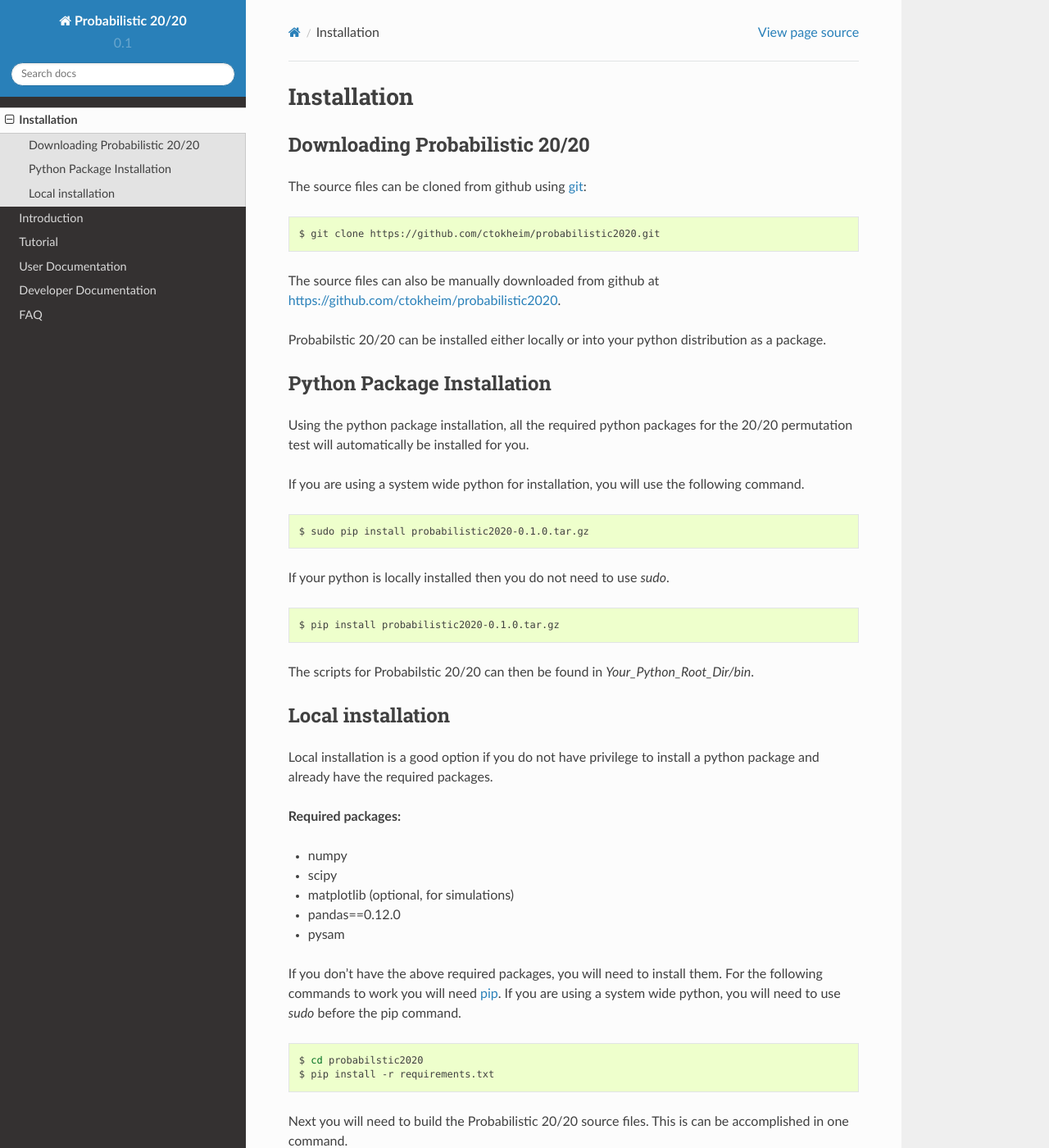
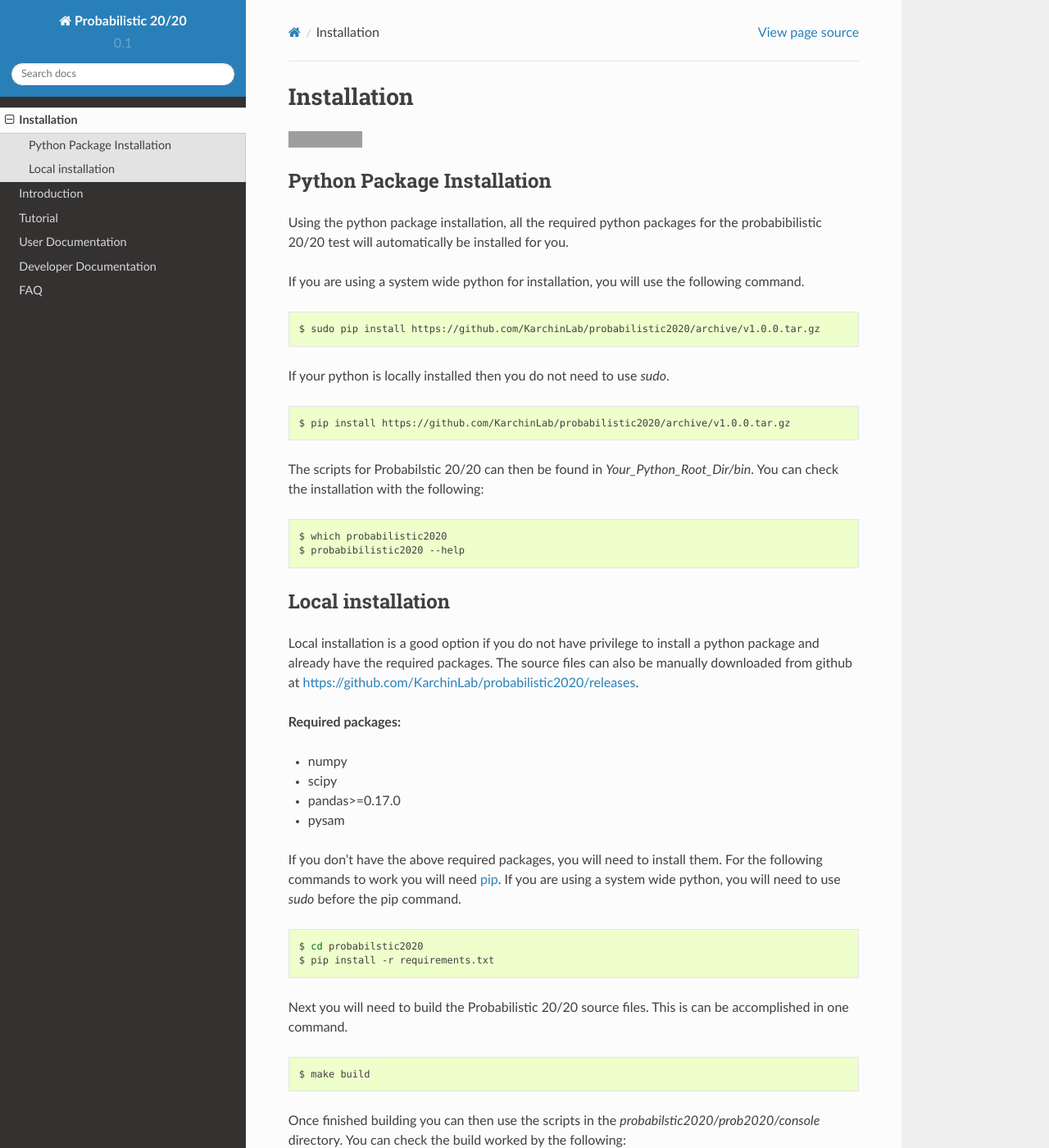
Before and after one commit to KarchinLab/probabilistic2020, a Sphinx documentation site: the page built from doc/installation.rst, in a window 1280 px wide and 1400 px high. Shown: the whole window at 82% size. Built offline with Sphinx 7.4.7 and the Read the Docs theme 2.0.0, drawn with Linux system fonts in a browser that asks for light colours; pages that are not in the unit, such as notebooks, are missing from menus; some of the changed text lies outside the part shown; grey boxes are pictures that could not be loaded.

Commit message:
Updated the documentation

```diff
--- a/doc/installation.rst
+++ b/doc/installation.rst
@@ -1,49 +1,45 @@
 Installation
-============
+------------
 
-Downloading Probabilistic 20/20
--------------------------------
+.. image:: https://travis-ci.com/ctokheim/probabilistic2020.svg?token=KhnctpTdxNuuZ9Z1kcsg&branch=master
+    :target: https://travis-ci.com/ctokheim/probabilistic2020
 
-The source files can be cloned from github using `git <http://git-scm.com/>`_:
-
-.. code-block:: bash
-
-    $ git clone https://github.com/ctokheim/probabilistic2020.git
-
-The source files can also be manually downloaded from github at https://github.com/ctokheim/probabilistic2020.
-
-Probabilstic 20/20 can be installed either locally or into your python distribution as a package.
 
 Python Package Installation
----------------------------
+~~~~~~~~~~~~~~~~~~~~~~~~~~~
 
-Using the python package installation, all the required python packages for the 20/20 permutation test will automatically be installed for you.
+Using the python package installation, all the required python packages for the probabibilistic 20/20 test will automatically be installed for you.
 
 If you are using a system wide python for installation, you will use the following command.
 
 .. code-block:: bash
 
-    $ sudo pip install probabilistic2020-0.1.0.tar.gz
+    $ sudo pip install https://github.com/KarchinLab/probabilistic2020/archive/v1.0.0.tar.gz
 
 If your python is locally installed then you do not need to use `sudo`.
 
 .. code-block:: bash
 
-    $ pip install probabilistic2020-0.1.0.tar.gz
+    $ pip install https://github.com/KarchinLab/probabilistic2020/archive/v1.0.0.tar.gz
 
-The scripts for Probabilstic 20/20 can then be found in `Your_Python_Root_Dir/bin`.
+The scripts for Probabilstic 20/20 can then be found in `Your_Python_Root_Dir/bin`. You can
+check the installation with the following:
+
+.. code-block:: bash
+
+    $ which probabilistic2020
+    $ probabibilistic2020 --help
 
 Local installation
-------------------
+~~~~~~~~~~~~~~~~~~
 
-Local installation is a good option if you do not have privilege to install a python package and already have the required packages.
+Local installation is a good option if you do not have privilege to install a python package and already have the required packages.  The source files can also be manually downloaded from github at https://github.com/KarchinLab/probabilistic2020/releases.
 
 **Required packages:**
 
 * numpy
 * scipy
-* matplotlib (optional, for simulations)
-* pandas==0.12.0
+* pandas>=0.17.0
 * pysam
 
 If you don't have the above required packages, you will need to install them. For the following commands to work you will need `pip <http://pip.readthedocs.org/en/latest/installing.html>`_. If you are using a system wide python, you will need to use `sudo` before the pip command.
@@ -59,4 +55,8 @@
 
     $ make build
 
-Once finished building you can then use the scripts in the `probabilstic2020/bin` directory.
+Once finished building you can then use the scripts in the `probabilstic2020/prob2020/console` directory. You can check the build worked by the following:
+
+.. code-block:: bash
+
+    $ python prob2020/cosole/probabibilistic2020.py --help
```
Also changed, not shown: README.rst (+19 -45 lines), doc/index.rst (+6 -5 lines).
